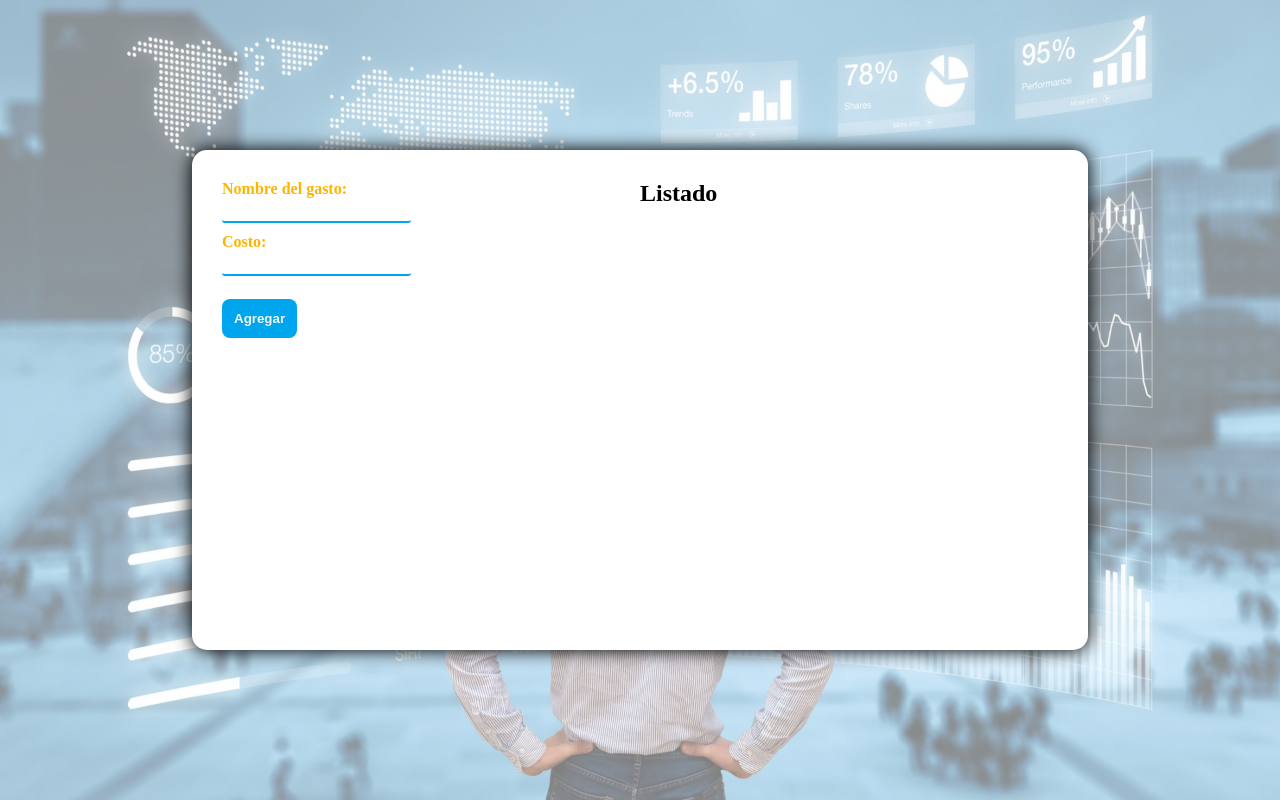
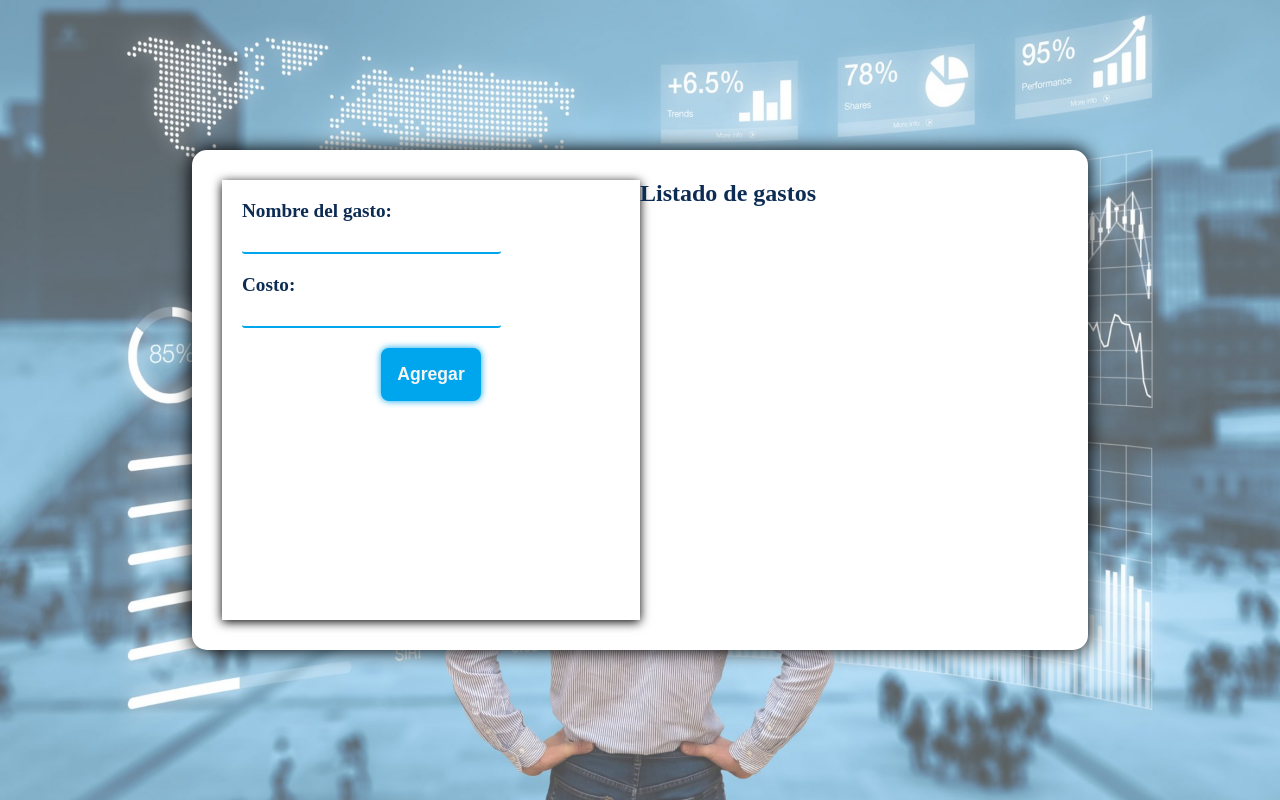
Before and after one commit to slqpez/budget-management-, a plain HTML site: page index.html in a window 1280 px wide. Drawn offline with Linux system fonts and the light colour scheme.

Commit message:
Form section finished.

```diff
--- a/index.html
+++ b/index.html
@@ -12,7 +12,7 @@
 <body>
     <div class="container">
         <section class="form-section">
-            <form action="#" class="form">
+            <form action="#" class="form" >
                 <label for="name" class="label-form">Nombre del gasto: </label>
                 <input type="text" id="name-input">
                 <label for="cost" class="label-form">Costo: </label>
@@ -21,7 +21,7 @@
             </form>
         </section>
         <section class="results">
-            <h1>Listado</h1>
+            <h1 class="results-title">Listado de gastos</h1>
         </section>
     </div>
 
--- a/public/css/_budgetSection.scss
+++ b/public/css/_budgetSection.scss
@@ -0,0 +1,3 @@
+.results{
+  text-align: center;
+}
--- a/public/css/_form.scss
+++ b/public/css/_form.scss
@@ -1,14 +1,18 @@
 .form-section{
     width: 50%;
-    color: $text-color;
+    background-size: cover;
+    padding: 20px;
+    box-shadow: 0px 2px 10px 0px black;
+
     .label-form{
         font-weight: 700;
     }
     input,label{
         display: block;
+        font-size: 1.2em;
     }
     input{
-        margin-bottom: 10px;
+        margin-bottom: 20px;
         border:none;
         border-radius: 3px;
         padding: 6px;
@@ -17,18 +21,26 @@
         &:focus{
             outline: none;
         }
+        @media(max-width:$max-width){
+            width: 100%;
+
+        }
     }
 
     .btn{
         -webkit-appearance: none;
         border: none;
         padding: .9em;
+        font-size: 1.1em;
         margin-top: 1em;
         border-radius: 8px;
         cursor: pointer;
         background-color: $btn-color;
         color: whitesmoke;
         font-weight: 700;
+        display: block;
+        margin: auto;
+        box-shadow: 0px 0px 7px 0px $btn-color;
         &:hover{
             background-color: rgba($color: $btn-color, $alpha: .8);
         }
@@ -36,4 +48,9 @@
             outline: none;
         }
     }
+
+    @media(max-width:$max-width){
+        width: auto;
+        margin-bottom: 30px;
+    }
 }
--- a/public/css/_general.scss
+++ b/public/css/_general.scss
@@ -33,7 +33,12 @@ body{
         padding: 30px;
         box-shadow: 0px 0px 18px 1px black;
         display: flex;
+        color:$text-color;
 
+        @media(max-width: $max-width){
+            flex-direction: column;
+        }
 
     }
+
 }
--- a/public/css/_variables.scss
+++ b/public/css/_variables.scss
@@ -1,3 +1,4 @@
-$background-opacity:.5;
+$background-opacity:.7;
 $btn-color: #00A6ED;
-$text-color: #FFB400
+$text-color: #0D2C54;
+$max-width:800px;
```
Also changed, not shown: public/css/main.css, 1 other file.
